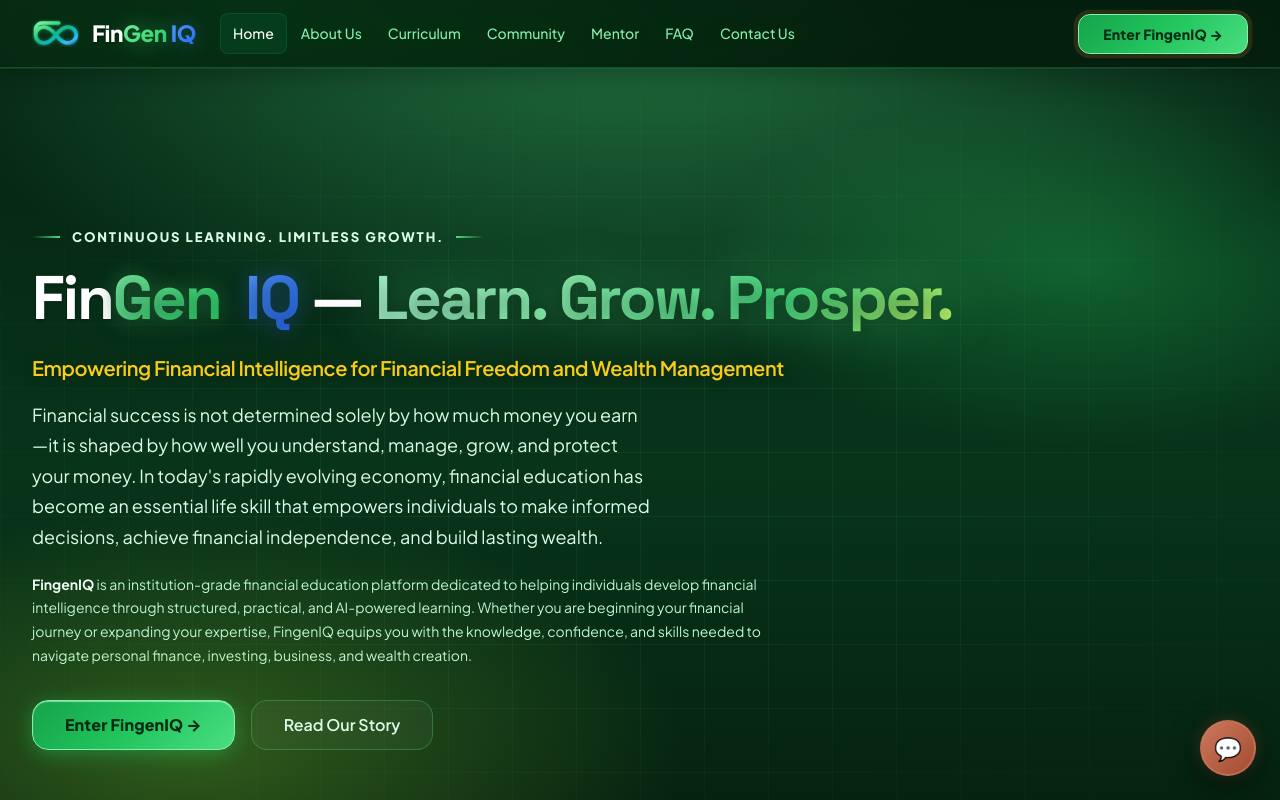
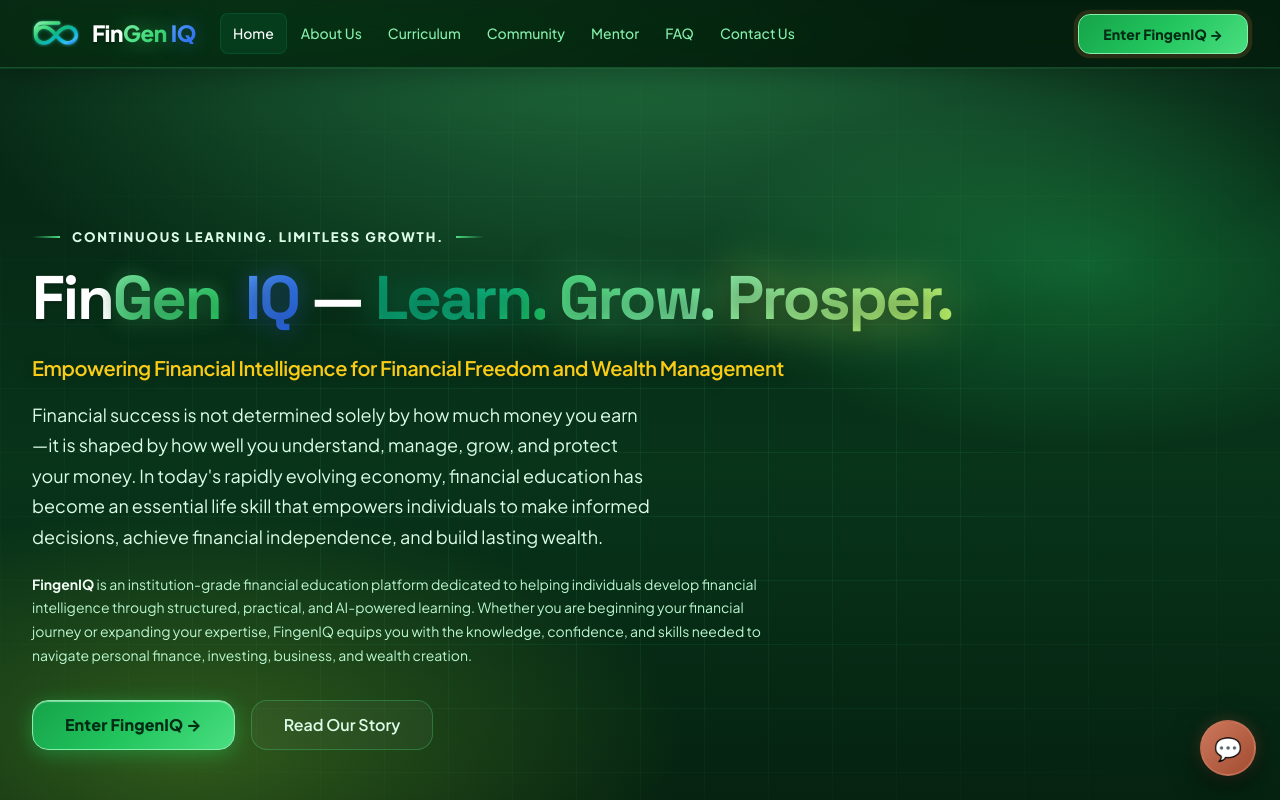
Before and after one commit to mediaworksrdx-cell/FingenIQ, a Next.js app: page / in a window 1280 px wide. Shown: the top 800 px of the page. Built offline with nearby package versions, Linux system fonts and the light colour scheme.

Commit message:
style(home): style Learn (darker green), Grow (lighter green), and Prosper (radiant lime) individually

```diff
--- a/src/app/globals.css
+++ b/src/app/globals.css
@@ -1075,13 +1075,30 @@
   text-shadow: 0 4px 20px rgba(0, 0, 0, 0.4);
 }
 .hero__title em {
-  background: linear-gradient(135deg, #A7F3D0 0%, #86EFAC 35%, #4ADE80 70%, #BEF264 100%);
-  -webkit-background-clip: text;
-  -webkit-text-fill-color: transparent;
   font-style: normal;
   font-weight: 800;
   white-space: nowrap;
-  filter: drop-shadow(0 0 24px rgba(74, 222, 128, 0.45));
+}
+.tag-learn {
+  background: linear-gradient(135deg, #059669 0%, #10B981 60%, #22C55E 100%);
+  -webkit-background-clip: text;
+  -webkit-text-fill-color: transparent;
+  font-weight: 800;
+  filter: drop-shadow(0 0 14px rgba(16, 185, 129, 0.45));
+}
+.tag-grow {
+  background: linear-gradient(135deg, #4ADE80 0%, #86EFAC 100%);
+  -webkit-background-clip: text;
+  -webkit-text-fill-color: transparent;
+  font-weight: 800;
+  filter: drop-shadow(0 0 20px rgba(74, 222, 128, 0.55));
+}
+.tag-prosper {
+  background: linear-gradient(135deg, #86EFAC 0%, #BEF264 100%);
+  -webkit-background-clip: text;
+  -webkit-text-fill-color: transparent;
+  font-weight: 800;
+  filter: drop-shadow(0 0 24px rgba(190, 242, 100, 0.6));
 }
 .hero__subtitle {
   font-size: var(--text-lg);
--- a/src/app/page.tsx
+++ b/src/app/page.tsx
@@ -21,7 +21,7 @@
                   <span>CONTINUOUS LEARNING. LIMITLESS GROWTH.</span>
                   <span style={{ width: '28px', height: '2px', background: 'linear-gradient(90deg, #4ADE80, transparent)' }} />
                 </div>
-                <h1 className="hero__title"><span className="logo-fin">Fin</span><span className="logo-gen">Gen</span><span className="logo-iq"> IQ</span> — <em style={{ whiteSpace: 'nowrap' }}>Learn. Grow. Prosper.</em></h1>
+                <h1 className="hero__title"><span className="logo-fin">Fin</span><span className="logo-gen">Gen</span><span className="logo-iq"> IQ</span> — <em style={{ whiteSpace: 'nowrap' }}><span className="tag-learn">Learn.</span> <span className="tag-grow">Grow.</span> <span className="tag-prosper">Prosper.</span></em></h1>
                 <h2 style={{ fontFamily: 'var(--font-sans)', fontSize: 'var(--text-xl)', fontWeight: 600, color: 'var(--brass-400)', marginBottom: 'var(--sp-5)' }}>
                   Empowering Financial Intelligence for Financial Freedom and Wealth Management
                 </h2>
```
